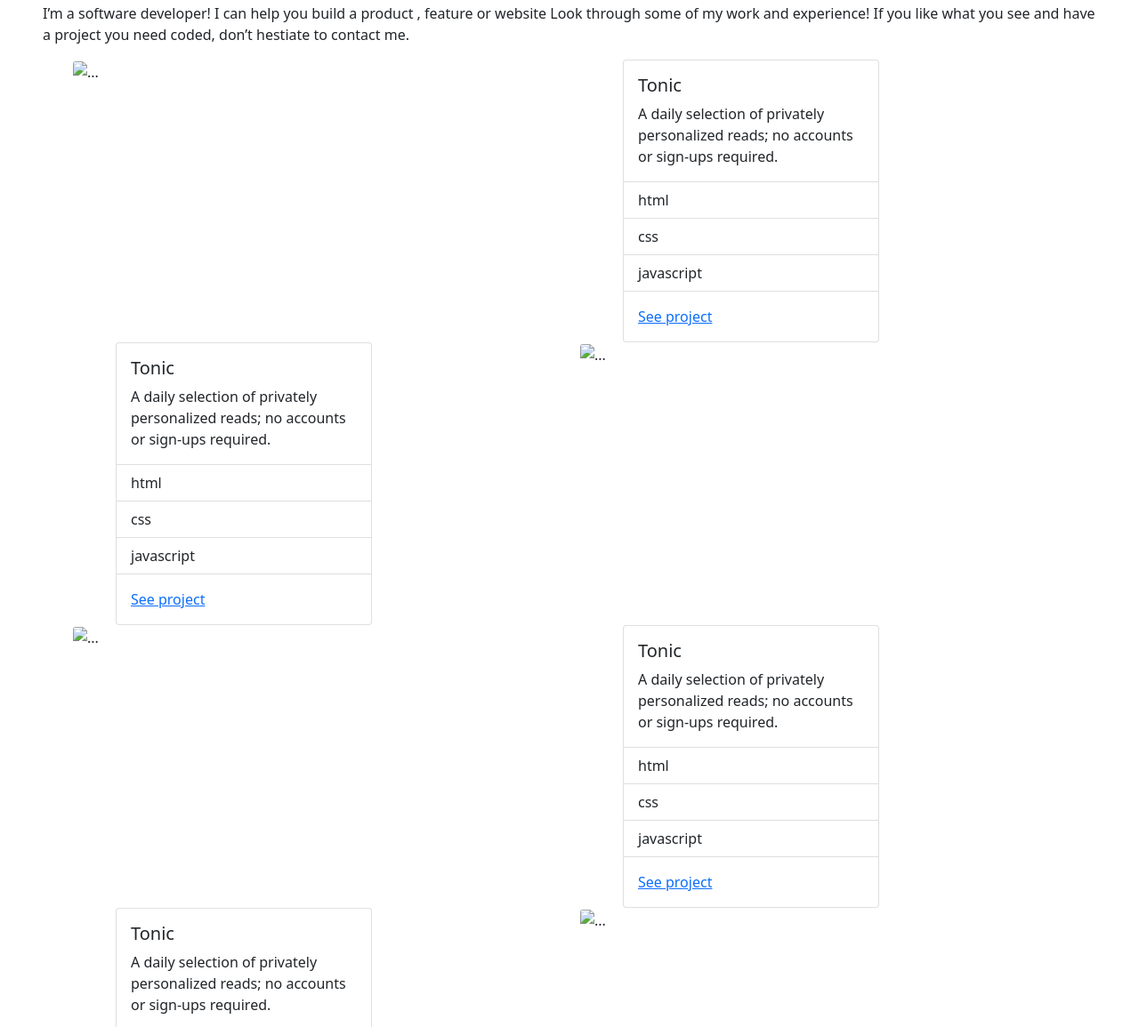
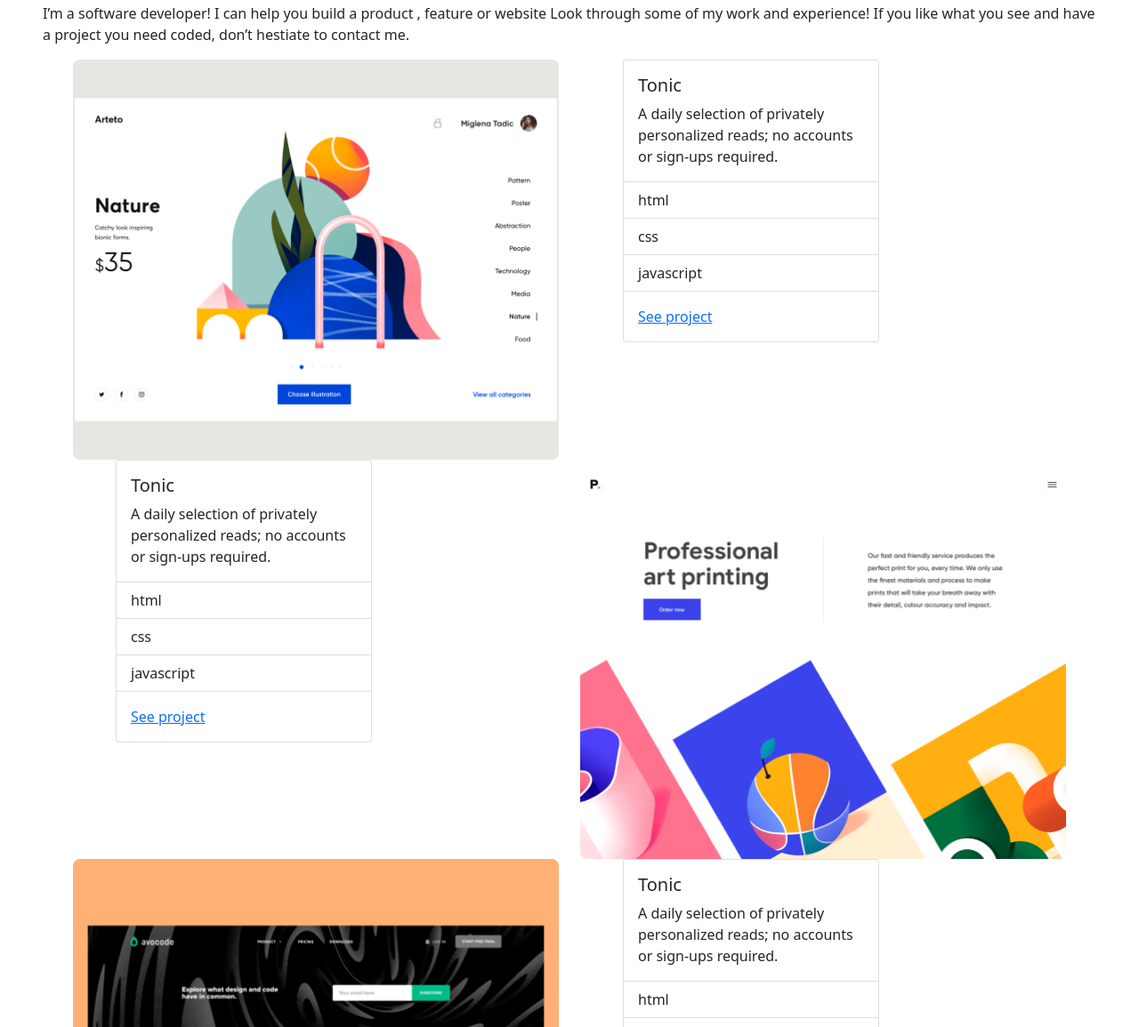
Before and after one commit to sheldonwafula/Porfolio-AS, a plain HTML site: page index.html in a window 1280 px wide. Shown: the part 109-1264 px from the top of the page at 89% size. Drawn offline with nearby package versions, Linux system fonts and the light colour scheme.

Commit message:
Add images inside the card

```diff
--- a/index.html
+++ b/index.html
@@ -48,7 +48,7 @@
       <div class="container">
         <div class="row">
           <div class="col">
-            <img src="..." class="card-img-top" alt="..." />
+            <img src="img/tonic.png" class="card-img-top" alt="..." />
           </div>
           <div class="col">
             <div class="card ms-lg-5 col-2" style="width: 18rem">
@@ -91,12 +91,12 @@
             </div>
           </div>
           <div class="col">
-            <img src="..." class="card-img-top" alt="..." />
+            <img src="img/pap.png" class="card-img-top" alt="..." />
           </div>
         </div>
         <div class="row">
           <div class="col">
-            <img src="..." class="card-img-top" alt="..." />
+            <img src="img/gotye.png" class="card-img-top" alt="..." />
           </div>
           <div class="col">
             <div class="card ms-lg-5 col-2" style="width: 18rem">
@@ -139,7 +139,7 @@
             </div>
           </div>
           <div class="col">
-            <img src="..." class="card-img-top" alt="..." />
+            <img src="img/uber.png" class="card-img-top" alt="..." />
           </div>
         </div>
       </div>
```
